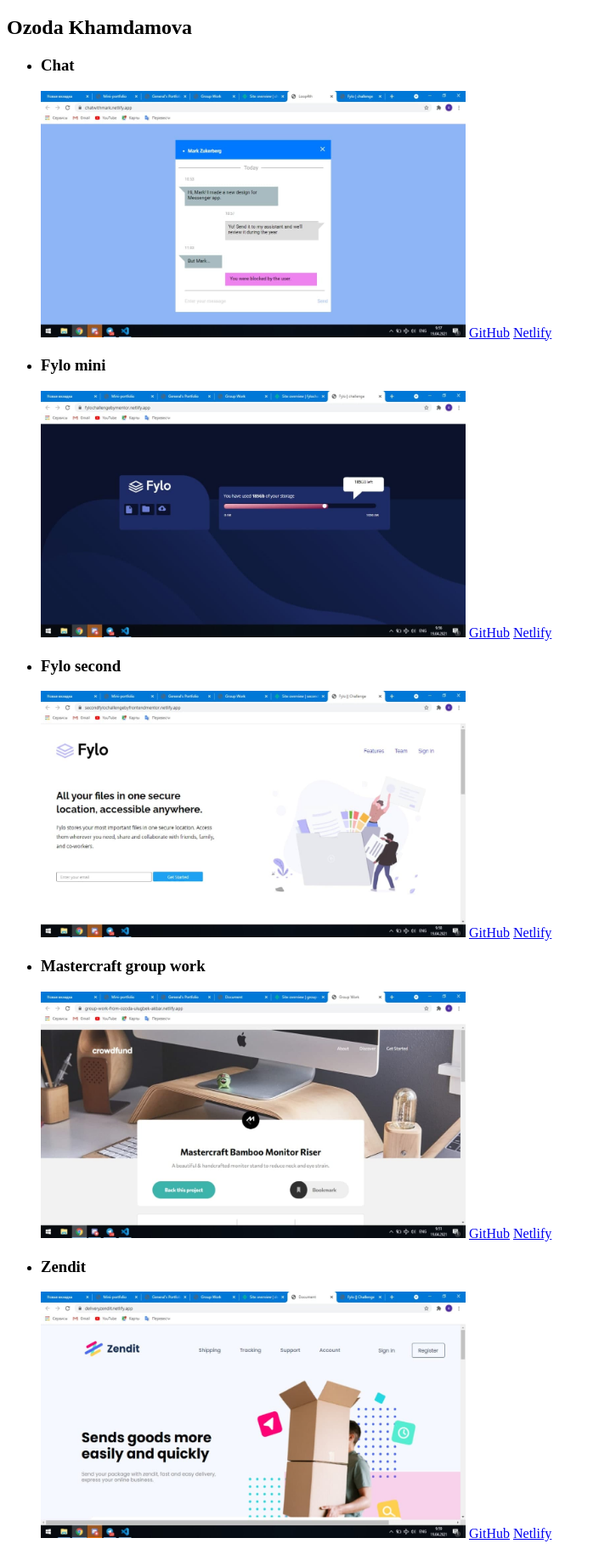
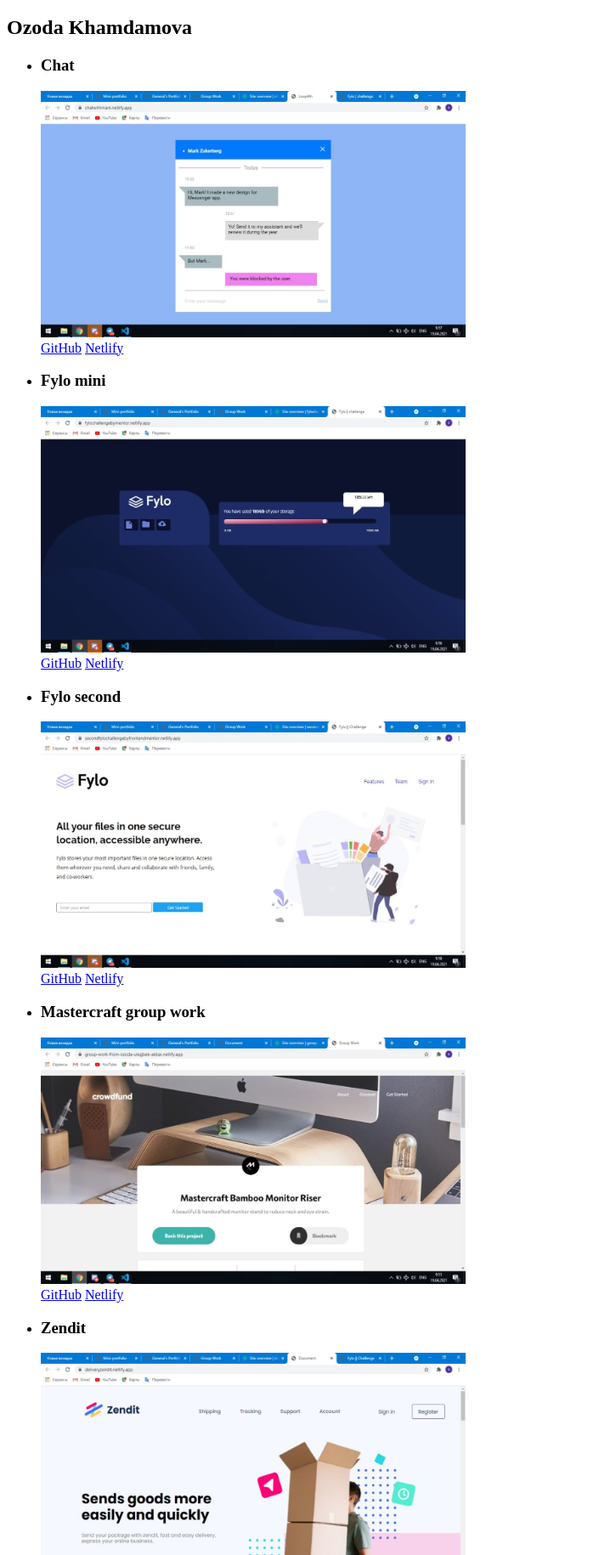
Before and after one commit to OzodaKhamdamova/Portfolio, a plain HTML site: page index.html in a window 1280 px wide. Shown: the part 61-1891 px from the top of the page at 85% size, without its empty margins (0-705 px from the left). Drawn offline with Linux system fonts and the light colour scheme.

Commit message:
br added

```diff
--- a/index.html
+++ b/index.html
@@ -15,7 +15,7 @@
 
             <li>
                 <h3>Chat</h3>
-               <img src="images/chat.jpg" alt="picture" width="500" height="290">
+               <img src="images/chat.jpg" alt="picture" width="500" height="290"> <br>
                <a href="https://github.com/OzodaKhamdamova/chatWithMark">GitHub</a>
                <a href="https://chatwithmark.netlify.app/">Netlify</a>
 
@@ -23,7 +23,7 @@
 
             <li>
                 <h3>Fylo mini</h3>
-                <img src="images/fylo.jpg" alt="picture" width="500" height="290">
+                <img src="images/fylo.jpg" alt="picture" width="500" height="290"> <br>
                 <a href="https://github.com/OzodaKhamdamova/fylo-challenge">GitHub</a>
                <a href="https://fylochallengebymentor.netlify.app/">Netlify</a>
             </li>
@@ -31,14 +31,14 @@
             <li>
 
                  <h3>Fylo second</h3>
-                <img src="images/photo_2021-04-19_09-58-41.jpg" alt="picture" width="500" height="290">
+                <img src="images/photo_2021-04-19_09-58-41.jpg" alt="picture" width="500" height="290"><br>
                 <a href="https://github.com/OzodaKhamdamova/fylo2nd">GitHub</a>
                 <a href="https://secondfylochallengebyfrontendmentor.netlify.app/">Netlify</a>
             </li>
 
             <li>
                 <h3>Mastercraft group work</h3>
-                <img src="images/mastercraft.jpg" alt="picture" width="500" height="290">
+                <img src="images/mastercraft.jpg" alt="picture" width="500" height="290"><br>
                 <a href="https://github.com/OzodaKhamdamova/group-work-crowdfunding-page">GitHub</a>
                 <a href="https://group-work-from-ozoda-ulugbek-akbar.netlify.app/">Netlify</a>
 
@@ -46,14 +46,14 @@
 
             <li>
                 <h3>Zendit</h3>
-                <img src="images/zendit.jpg" alt="picture" width="500" height="290">
+                <img src="images/zendit.jpg" alt="picture" width="500" height="290"><br>
                 <a href="https://github.com/OzodaKhamdamova/deliveryman">GitHub</a>
                 <a href="https://deliveryzendit.netlify.app/">Netlify</a>
             </li>
 
             <li>
                 <h3>Four card</h3>
-                <img src="images/fourcard.jpg" alt="picture" width="500" height="290">
+                <img src="images/fourcard.jpg" alt="picture" width="500" height="290"><br>
                 <a href="https://github.com/OzodaKhamdamova/FourCard">GitHub</a>
                 <a href="https://fourcard-frontend.netlify.app/">Netlify</a>
 
```
